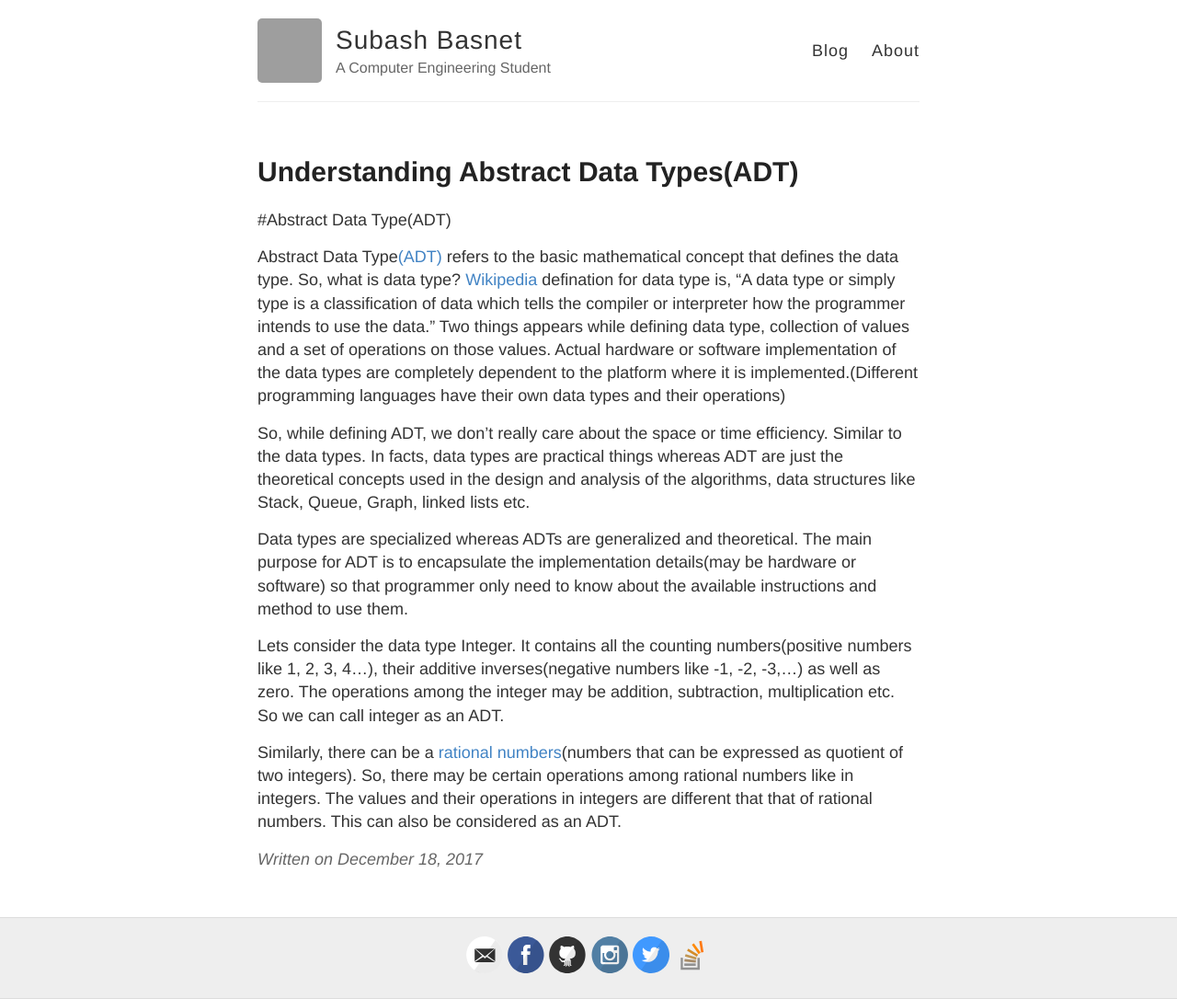
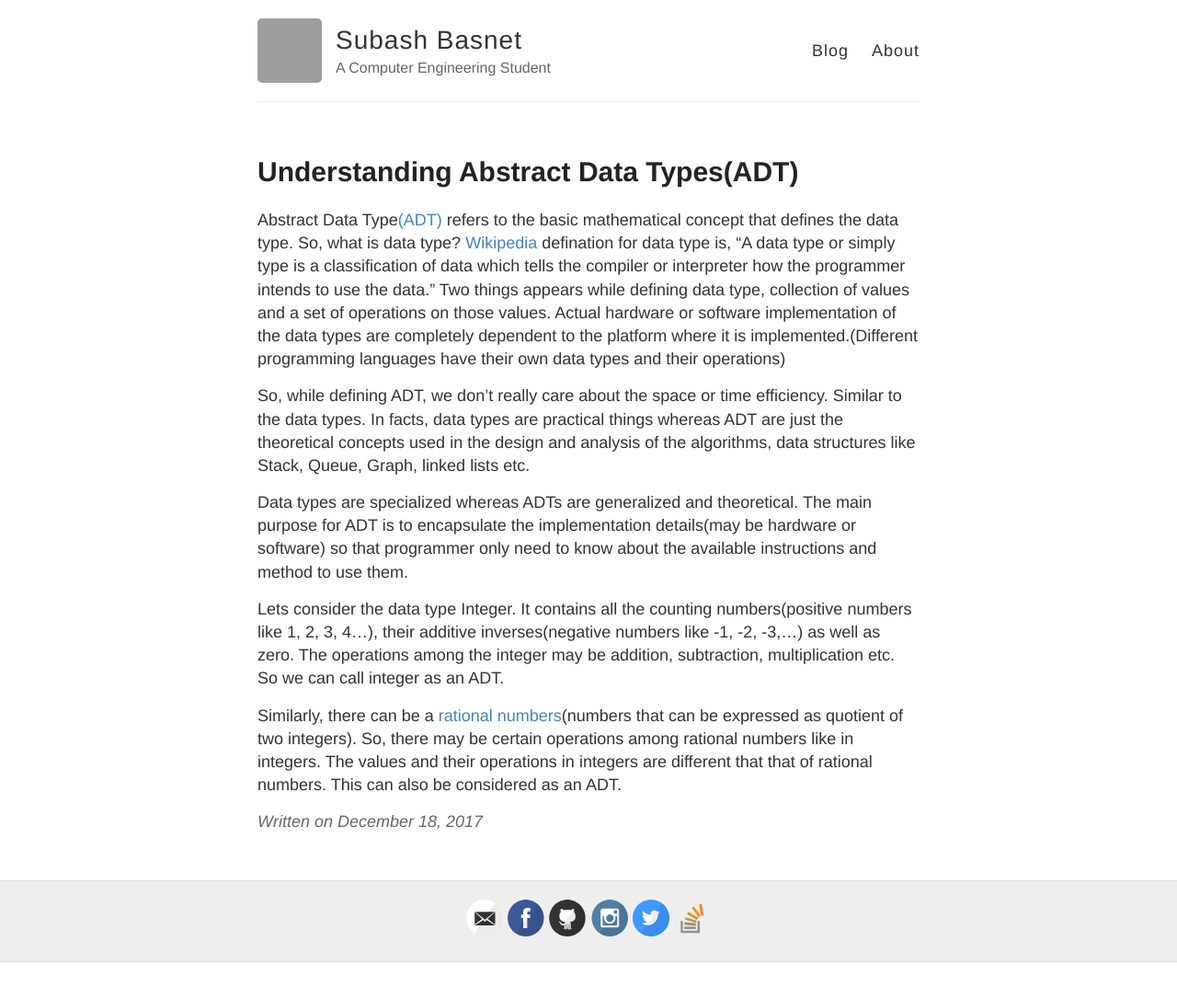
Before and after one commit to itssubas/itssubas.github.io, a Jekyll site: the page built from _posts/2017-12-18-Abstract-Data-Type.md, in a window 1280 px wide. Shown: the whole page at 92% size. Built offline with Jekyll 4.4.1, drawn with Linux system fonts in a browser that asks for light colours; after the commit the page ends 1046 px from its top, so only the background shows below that; grey boxes are pictures that could not be loaded.

Commit message:
ADT modified

```diff
--- a/_posts/2017-12-18-Abstract-Data-Type.md
+++ b/_posts/2017-12-18-Abstract-Data-Type.md
@@ -3,7 +3,6 @@ layout: post
 title: Understanding Abstract Data Types(ADT)
 ---
 
-#Abstract Data Type(ADT)
 
 Abstract Data Type[(ADT)](https://en.wikipedia.org/wiki/Abstract_data_type) refers to the basic mathematical concept that defines the data type. So, what is data type?
 [Wikipedia](https://en.wikipedia.org/wiki/Data_type) defination for data type is, "A data type or simply type is a classification of data which tells the compiler or interpreter how the programmer intends to use the data." Two things appears while defining data type, collection of values and a set of operations on those values. Actual hardware or software implementation of the data types are completely dependent to the platform where it is implemented.(Different programming languages have their own data types and their operations)
```
